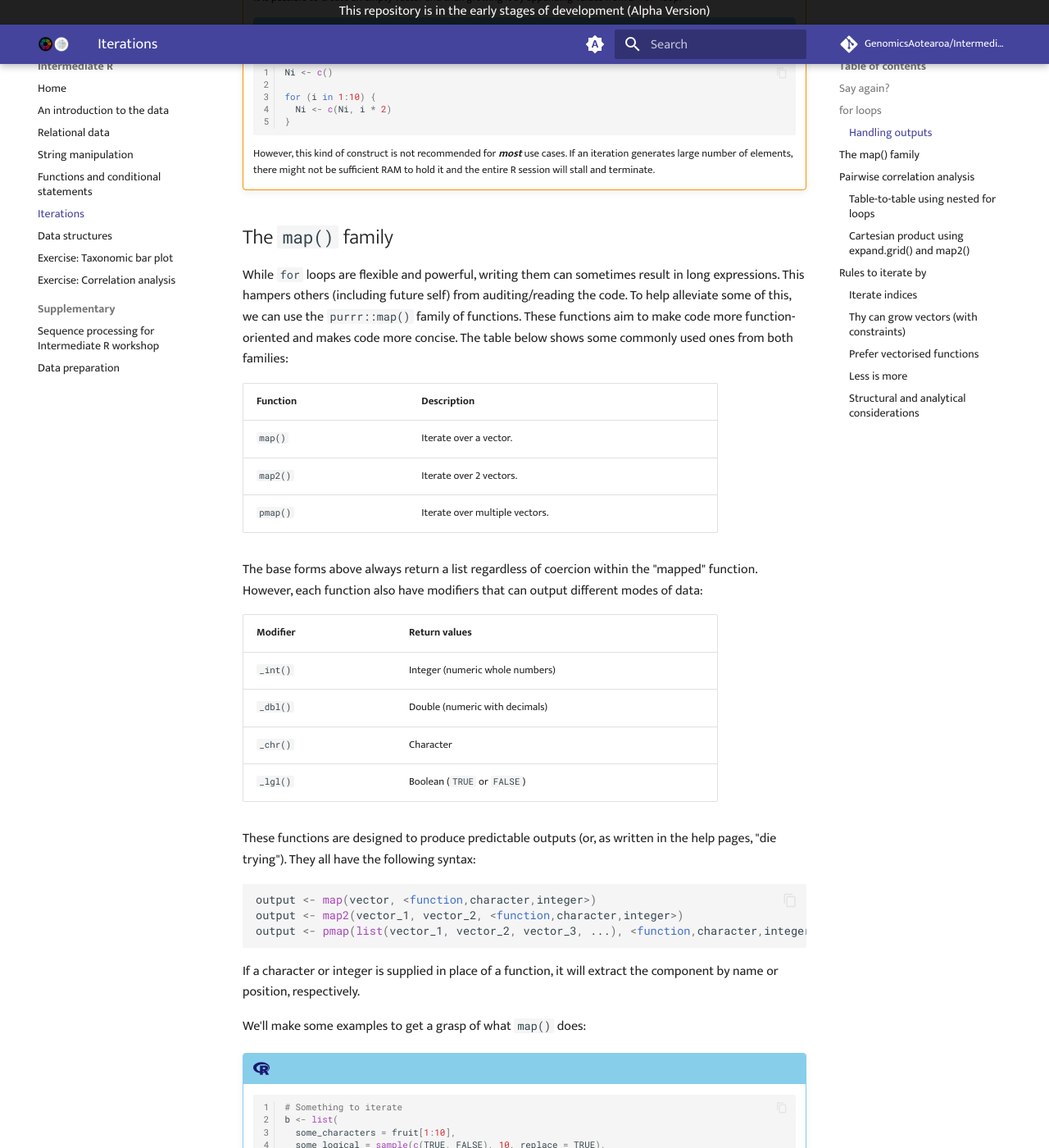
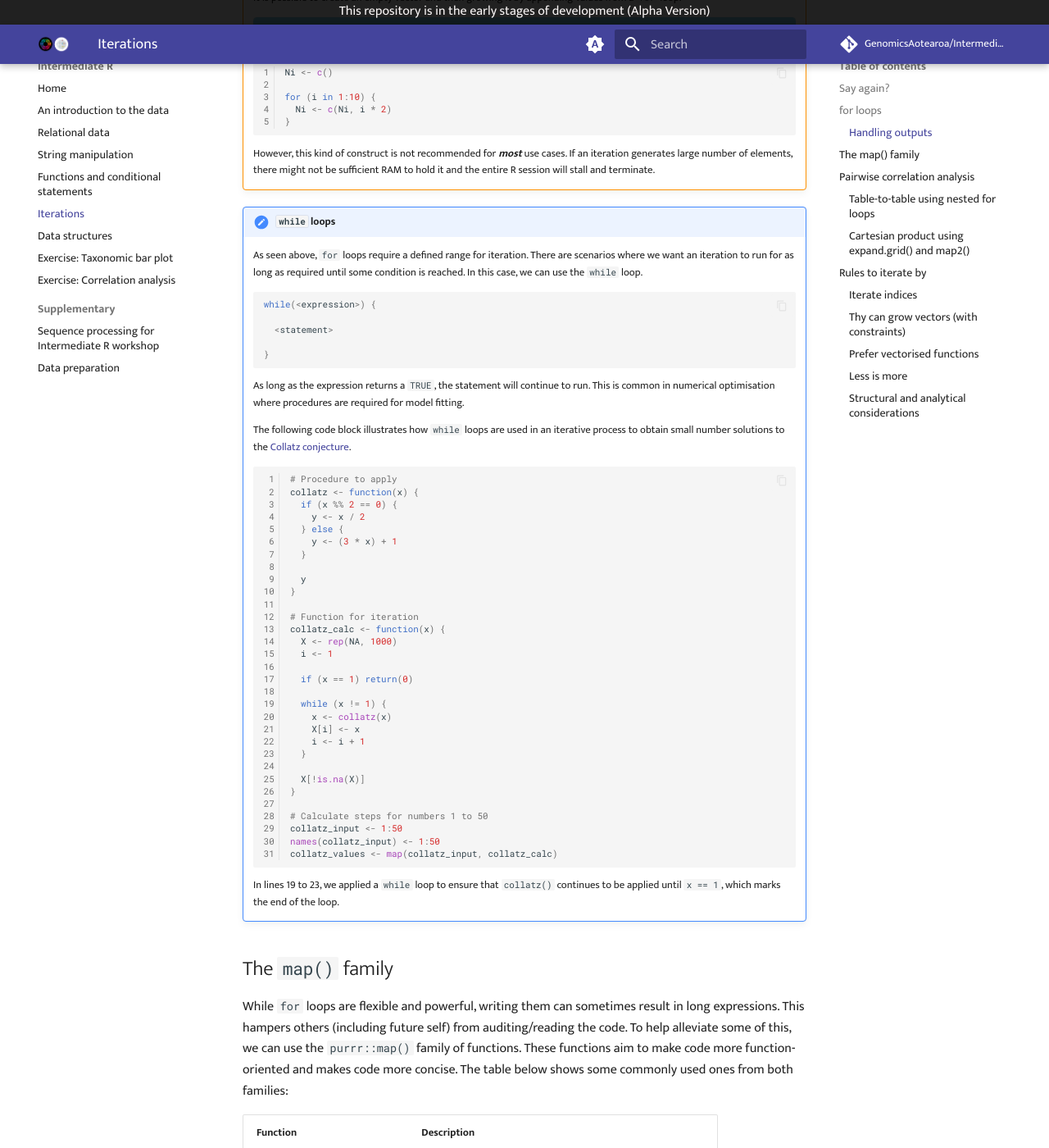
Before and after one commit to GenomicsAotearoa/Intermediate-R, an MkDocs documentation site: the page built from docs/4.iterations.md, in a window 1280 px wide and 1400 px high, scrolled down 2329 px. Shown: the whole window at 82% size. Built offline with MkDocs 1.6.1 and Material for MkDocs 9.7.7, drawn with Linux system fonts in a browser that asks for light colours; comment, search, counter and statistics services are not loaded.

Commit message:
add while loop back

````diff
--- a/docs/4.iterations.md
+++ b/docs/4.iterations.md
@@ -94,6 +94,58 @@ We constructed a loop to multiply each number by 2, but we only have 1 number as
     ```
 
     However, this kind of construct is not recommended for ***most*** use cases. If an iteration generates large number of elements, there might not be sufficient RAM to hold it and the entire R session will stall and terminate.
+
+!!! note "`while` loops"
+
+    As seen above, `for` loops require a defined range for iteration. There are scenarios where we want an iteration to run for as long as required until some condition is reached. In this case, we can use the `while` loop.
+
+    ```r
+    while(<expression>) {
+
+      <statement>
+
+    }
+    ```
+
+    As long as the expression returns a `TRUE`, the statement will continue to run. This is common in numerical optimisation where procedures are required for model fitting.
+
+    The following code block illustrates how `while` loops are used in an iterative process to obtain small number solutions to the [Collatz conjecture](https://en.wikipedia.org/wiki/Collatz_conjecture).
+
+    ```r linenums="1"
+    # Procedure to apply
+    collatz <- function(x) {
+      if (x %% 2 == 0) {
+        y <- x / 2
+      } else {
+        y <- (3 * x) + 1
+      }
+
+      y
+    }
+
+    # Function for iteration
+    collatz_calc <- function(x) {
+      X <- rep(NA, 1000)
+      i <- 1
+
+      if (x == 1) return(0)
+
+      while (x != 1) {
+        x <- collatz(x)
+        X[i] <- x
+        i <- i + 1
+      }
+
+      X[!is.na(X)]
+    }
+
+    # Calculate steps for numbers 1 to 50
+    collatz_input <- 1:50
+    names(collatz_input) <- 1:50
+    collatz_values <- map(collatz_input, collatz_calc)
+    ```
+
+    In lines 19 to 23, we applied a `while` loop to ensure that `collatz()` continues to be applied until `x == 1`, which marks the end of the loop.
 
 ## The `map()` family
 
````
